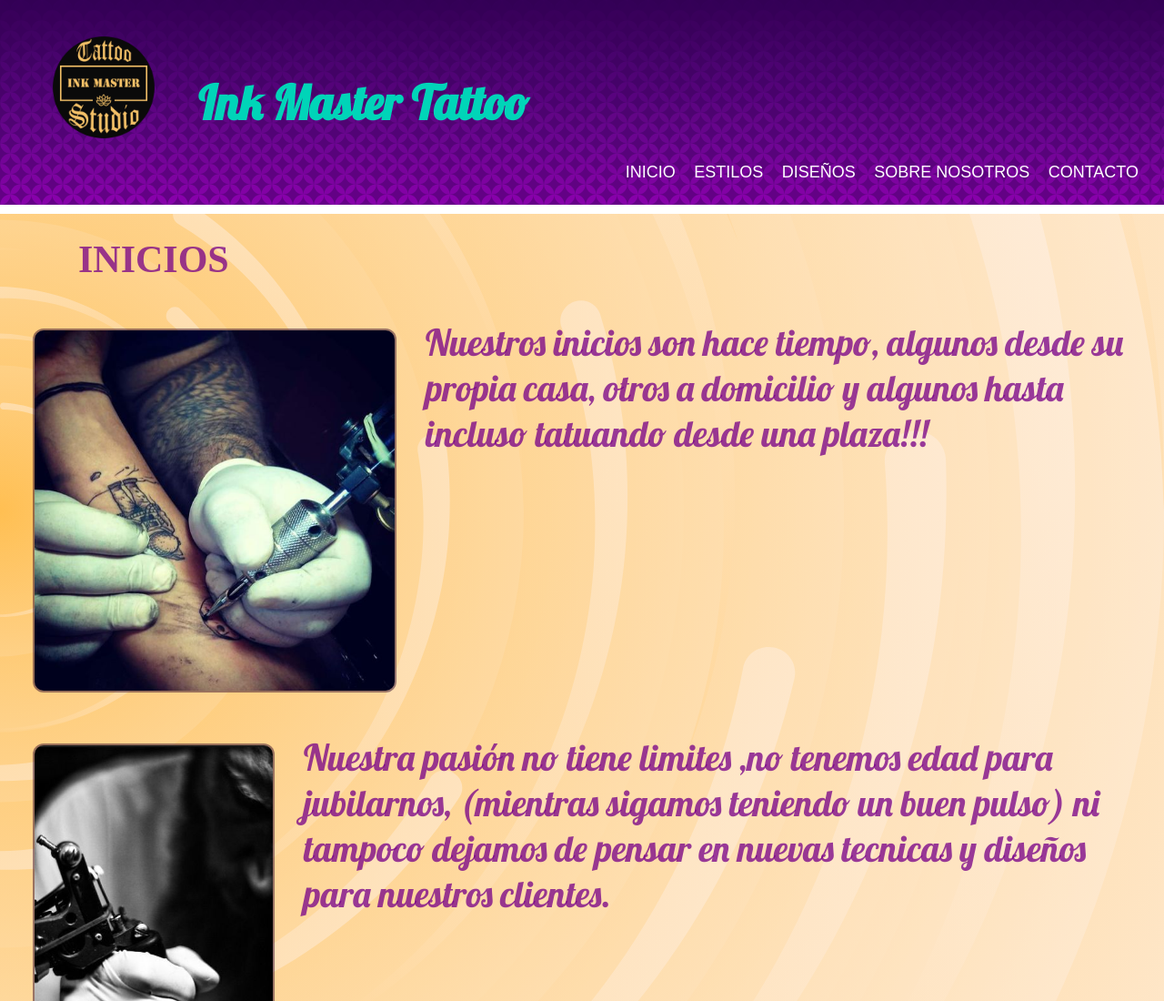
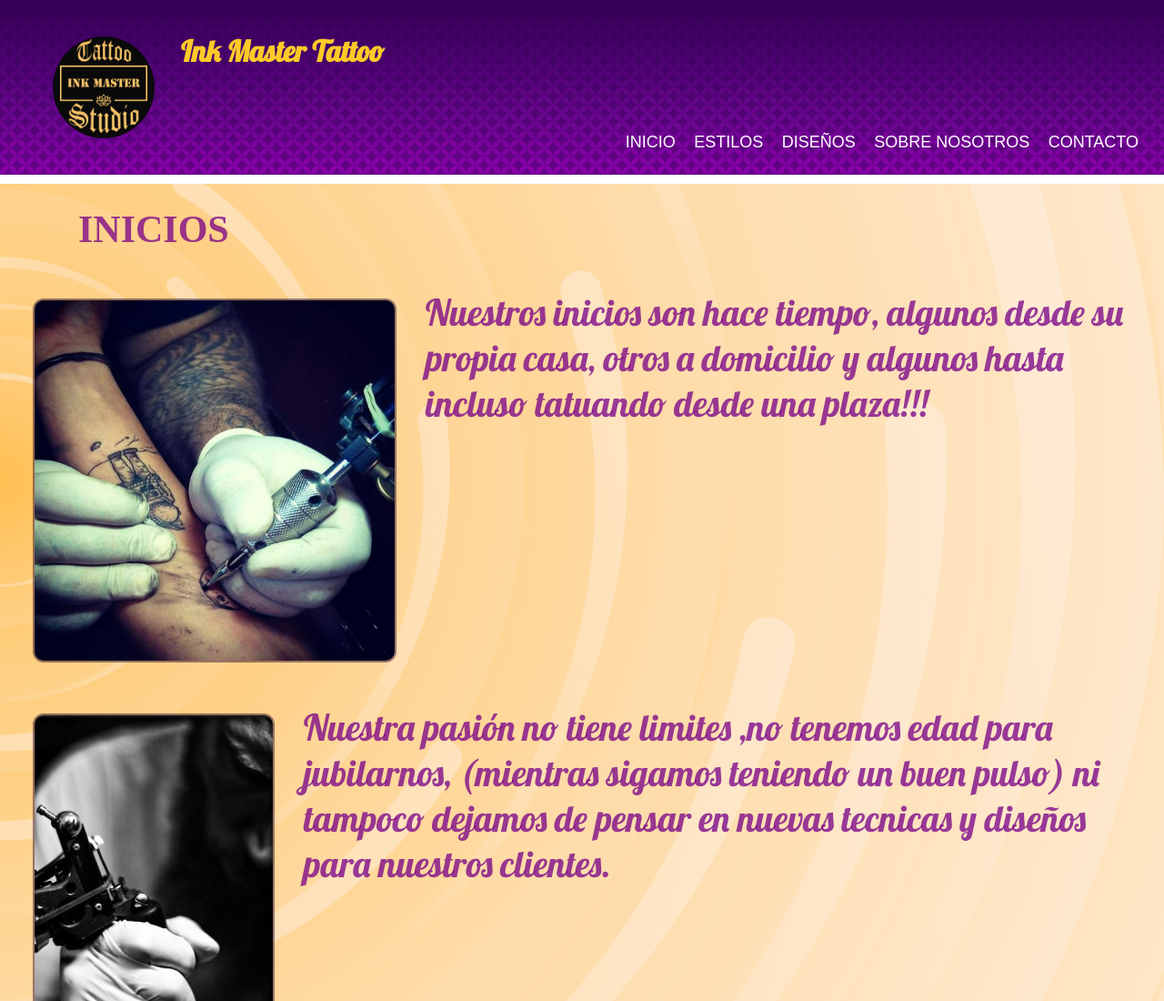
Before and after one commit to FedeCallejon/INK-Master-Tattoo, a website: page index.html in a window 1280 px wide. Shown: the top 1100 px of the page at 91% size. Drawn offline with Linux system fonts and the light colour scheme; a web font is replaced by a local one.

Commit message:
h1 nuevo color

```diff
--- a/package.json
+++ b/package.json
@@ -1,7 +1,6 @@
 {
   "name": "federico-callejon--primera-entrega",
   "version": "1.0.0",
-  "description": "",
   "main": "index.js",
   "scripts": {
     "test": "echo \"Error: no test specified\" && exit 1",
@@ -21,5 +20,7 @@
   "homepage": "https://github.com/FedeCallejon/Segunda-entrega-Pagina-web#readme",
   "dependencies": {
     "node-sass": "^8.0.0"
-  }
+  },
+  "devDependencies": {},
+  "description": ""
 }
--- a/scss/estilos.scss
+++ b/scss/estilos.scss
@@ -60,10 +60,8 @@ h1 {
     justify-content: center;
     padding-left: 25px;
     border: 25px;
-    color: $color-1;
-    padding: 30px;
-    margin: 14px;
-    font-size: 52px;
+    color: $color-1
+
 }
 
 h2 {
```
Also changed, not shown: css/estilos.css.
